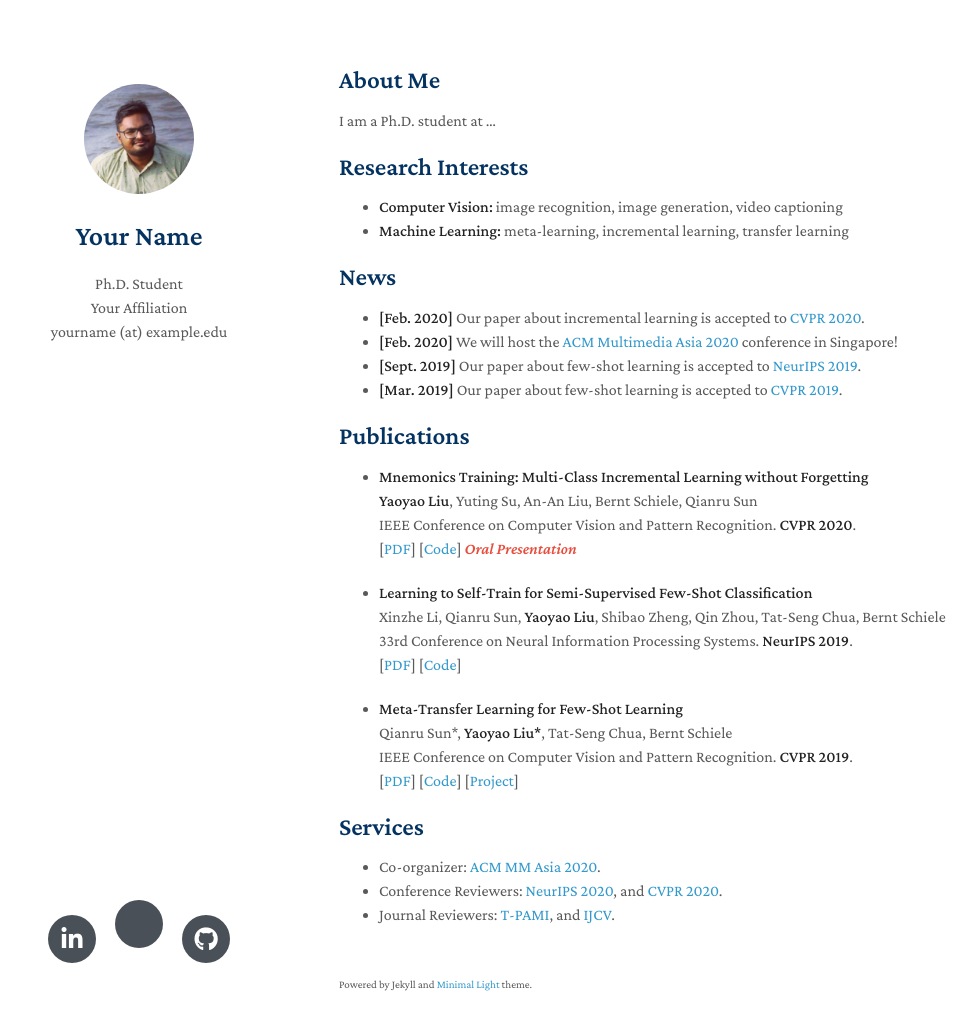
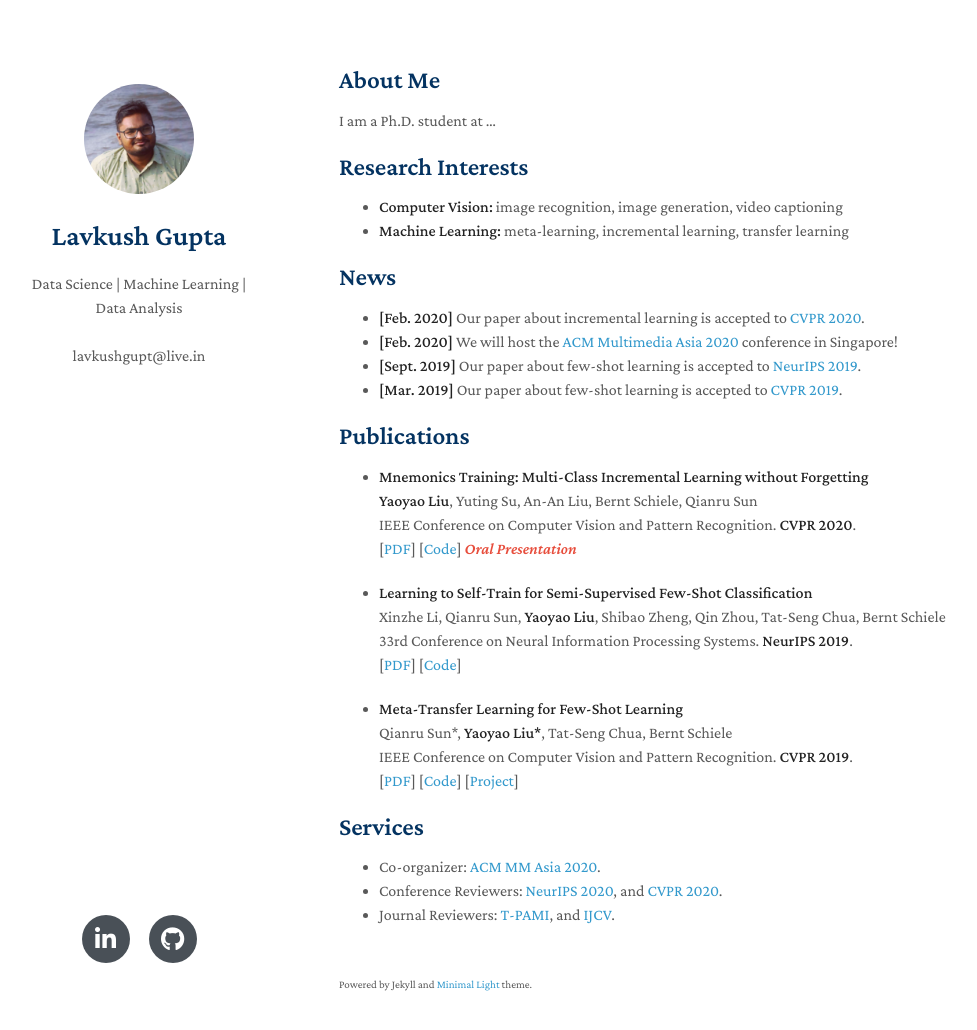
Before and after one commit to llavkush/Data-Science-Portfolio, a Jekyll site: the page built from index.md, in a window 1280 px wide and 1065 px high. Shown: the top 1030 px of the window, without its empty margins (131-1108 px from the left). Built offline with Jekyll 4.4.1, drawn with Linux system fonts in a browser that asks for light colours; nearby versions of some CDN libraries; a style sheet for code colours, icons or effects is not loaded; our own code applies the rules of GitHub Pages for plain Markdown files.

Commit message:
Update _config.yml

```diff
--- a/_config.yml
+++ b/_config.yml
@@ -1,15 +1,15 @@
-title: Your Name
-position: Ph.D. Student
-affiliation: Your Affiliation
-email: yourname (at) example.edu
+title: Lavkush Gupta
+position: Data Science | Machine Learning | Data Analysis
+#affiliation: Your Affiliation
+email: lavkushgupt@live.in
 keywords: minimal academic
-google_scholar: https://scholar.google.com/
-github_link: https://github.com/yaoyao-liu/minimal-light
-linkedin: https://www.linkedin.com/
+#google_scholar: https://scholar.google.com/
+github_link: https://github.com/llavkush
+linkedin: https://www.linkedin.com/lavkushsg
 avatar: ./assets/img/avatar.png
-google_analytics: UA-111540567-4
+google_analytics: #UA-111540567-4
 favicon: ./assets/img/favicon.png
 favicon_dark: ./assets/img/favicon-dark.png
-description: The Minimal Light is a simple and elegant jekyll theme for academic personal homepage.
+description: #The Minimal Light is a simple and elegant jekyll theme for academic personal homepage.
 canonical: https://minimal-light.yyliu.net/
 remote_theme: yaoyao-liu/minimal-light
```
